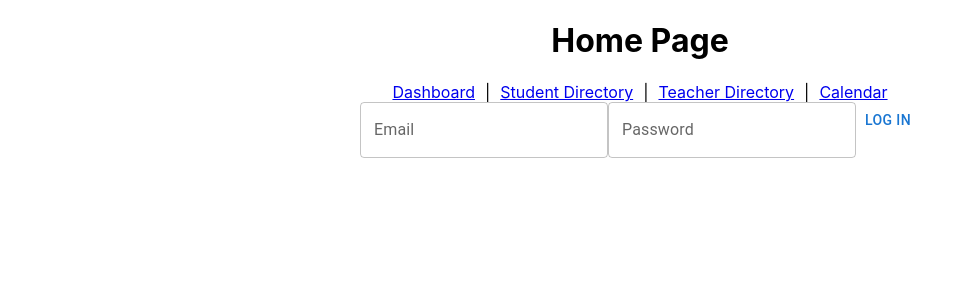
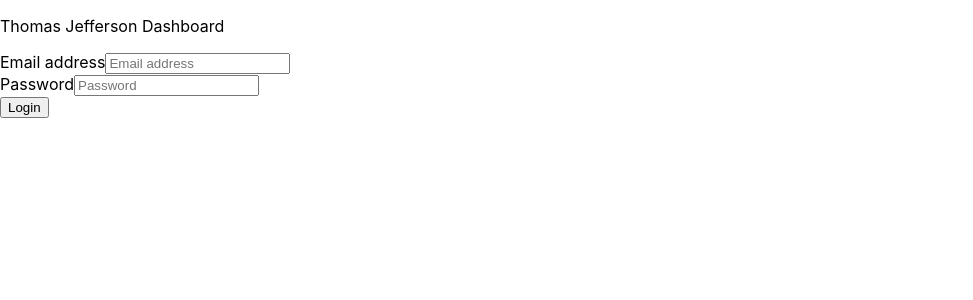
Before and after one commit to jrp9pte/Educator_Hub, a React (Create React App) app in the folder tje-dashboard-app/: page / in a window 1280 px wide. Shown: the top 300 px of the page, without its empty margins (0-973 px from the left). Built offline with nearby package versions, Linux system fonts and the light colour scheme.

Commit message:
authentication all added, multiple files changed

```diff
--- a/tje-dashboard-app/src/App.js
+++ b/tje-dashboard-app/src/App.js
@@ -1,6 +1,9 @@
 // import { render } from "react-dom";
 import { BrowserRouter, Routes, Route, Link } from "react-router-dom";
 import Home from "./pages/Home.js";
+//import Signup from './page/Signup';
+//import Login from './page/Login';
+import Login from './components/AUTH/Login'
 import Dashboard from "./pages/Dashboard.js";
 import Calendar from "./pages/Calendar.js";
 import StudentDirectory from "./pages/StudentDirectory.js";
@@ -12,7 +15,8 @@ function App() {
   return (
     <BrowserRouter>
       <Routes>
-        <Route path="/" element={<Home />} />
+        <Route path="/" element={<Login />} />
+        <Route path="/Home" element={<Home />} />
         <Route path="overall_dashboard">
           <Route index element={<Dashboard />} />
           <Route path="class_page/:id" element={<ClassPage />} />
@@ -40,7 +44,7 @@ function App() {
               >
                 Page Not Found
               </h1>
-              <Link to="/">Home Page</Link>
+              <Link to="/Home">Home Page</Link>
             </div>
           }
         />
--- /dev/null
+++ b/tje-dashboard-app/src/components/AUTH/Login.js
@@ -0,0 +1,84 @@
+import React, {useState} from 'react';
+import { BrowserRouter, Routes, Route, Link } from "react-router-dom";
+import {  signInWithEmailAndPassword   } from 'firebase/auth';
+import { auth } from '../../firebase.js';
+import { NavLink, useNavigate } from 'react-router-dom';
+import Home from "../../pages/Home.js";
+
+const Login = () => {
+    const navigate = useNavigate();
+    const [email, setEmail] = useState('');
+    const [password, setPassword] = useState('');
+
+    const onLogin = (e) => {
+        e.preventDefault();
+        signInWithEmailAndPassword(auth, email, password)
+        .then((userCredential) => {
+            // Signed in
+            const user = userCredential.user;
+
+            navigate("/Home");
+            //<Route path="/" element={<Home />} />
+            console.log(user);
+        })
+        .catch((error) => {
+            const errorCode = error.code;
+            const errorMessage = error.message;
+            console.log(errorCode, errorMessage)
+        });
+
+    }
+
+    return(
+        <>
+            <main >
+                <section>
+                    <div>
+                        <p> Thomas Jefferson Dashboard </p>
+
+                        <form>
+                            <div>
+                                <label htmlFor="email-address">
+                                    Email address
+                                </label>
+                                <input
+                                    id="email-address"
+                                    name="email"
+                                    type="email"
+                                    required
+                                    placeholder="Email address"
+                                    onChange={(e)=>setEmail(e.target.value)}
+                                />
+                            </div>
+
+                            <div>
+                                <label htmlFor="password">
+                                    Password
+                                </label>
+                                <input
+                                    id="password"
+                                    name="password"
+                                    type="password"
+                                    required
+                                    placeholder="Password"
+                                    onChange={(e)=>setPassword(e.target.value)}
+                                />
+                            </div>
+
+                            <div>
+                                <button
+                                    onClick={onLogin}
+                                >
+                                    Login
+                                </button>
+                            </div>
+                        </form>
+
+                    </div>
+                </section>
+            </main>
+        </>
+    )
+}
+
+export default Login
--- a/tje-dashboard-app/src/components/AUTH/LoginForm.js
+++ /dev/null
@@ -1,44 +0,0 @@
-import { useState } from 'react';
-import { getAuth, signInWithEmailAndPassword } from "firebase/auth";
-import TextField from '@mui/material/TextField';
-import Button from '@mui/material/Button';
-
-function LoginForm() {
-    const [email, setEmail] = useState('');
-    const [password, setPassword] = useState('');
-
-    const handleLogin = async (e) => {
-      e.preventDefault();
-      const auth = getAuth();
-      try {
-        const userCredential = await signInWithEmailAndPassword(auth, email, password);
-
-        const user = userCredential.user;
-
-      } catch (error) {
-        const errorCode = error.code;
-        const errorMessage = error.message;
-
-        console.log(errorCode, errorMessage);
-      }
-    };
-
-    return (
-      <form onSubmit={handleLogin}>
-        <TextField
-          label="Email"
-          value={email}
-          onChange={(e) => setEmail(e.target.value)}
-        />
-        <TextField
-          label="Password"
-          type="password"
-          value={password}
-          onChange={(e) => setPassword(e.target.value)}
-        />
-        <Button type="submit">Log in</Button>
-      </form>
-    );
-  }
-
-  export default LoginForm;
--- a/tje-dashboard-app/src/components/Dash_board/Dash_board.js
+++ b/tje-dashboard-app/src/components/Dash_board/Dash_board.js
@@ -77,7 +77,7 @@ function DASH_BOARD() {
     <div style={{ textAlign: "center" }}>
       <h1>Overall Dashboard</h1>
       <ButtonGroup variant="contained" aria-label="outlined button group">
-        <Link to="/" style={{ textDecoration: 'none' }}>
+        <Link to="/Home" style={{ textDecoration: 'none' }}>
           <Button>Home</Button>
         </Link>
       </ButtonGroup>
--- a/tje-dashboard-app/src/components/HOME/HOME.js
+++ b/tje-dashboard-app/src/components/HOME/HOME.js
@@ -2,8 +2,7 @@ import { Link } from "react-router-dom";
 
 import React from 'react';
 import {Container, Row, Col, Image} from "react-bootstrap"
-import LoginForm from "../AUTH/LoginForm";
-
+import Login from "../AUTH/Login";
 function HOME() {
   return (
     	<div style={{ textAlign: "center" }}>
@@ -15,7 +14,6 @@ function HOME() {
           <Link to="/teacher_directory">Teacher Directory</Link>
           <span style={{ margin: "0 10px" }}>|</span>
           <Link to="/calendar">Calendar</Link>
-          <LoginForm />
         </div>
   );
 }
--- a/tje-dashboard-app/src/components/Student_Directory/Student_Directory.js
+++ b/tje-dashboard-app/src/components/Student_Directory/Student_Directory.js
@@ -80,7 +80,7 @@ function Student_Directory() {
   return (
     <div style={{ textAlign: "center" }}>
       <h1>Student Directory</h1>
-      <Link to="/">Home</Link>
+      <Link to="/Home">Home</Link>
       <header>
         <br></br>
       <Button
--- a/tje-dashboard-app/src/components/Teacher_Dashboard/Teacher_Dashboard.js
+++ b/tje-dashboard-app/src/components/Teacher_Dashboard/Teacher_Dashboard.js
@@ -44,7 +44,7 @@ function TEACHER_DASHBOARD() {
       <h1>Teacher Dashboard</h1>
 
       <ButtonGroup variant="contained" aria-label="outlined button group">
-        <Link to="/" style={{ marginRight: "10px" }}>
+        <Link to="/Home" style={{ marginRight: "10px" }}>
           <Button>Home</Button>
         </Link>
         <Link onClick={() => navigate(-1)}>
--- a/tje-dashboard-app/src/components/Teacher_Directory/Teacher_Directory.js
+++ b/tje-dashboard-app/src/components/Teacher_Directory/Teacher_Directory.js
@@ -108,7 +108,7 @@ function TEACHER_DIRECTORY() {
   return (
     <div style={{ textAlign: "center" }}>
       <h1>Teacher Directory</h1>
-      <Link to="/">
+      <Link to="/Home">
         <Button variant="contained">Home</Button>
       </Link>
       <br></br>
--- a/tje-dashboard-app/src/firebase.js
+++ b/tje-dashboard-app/src/firebase.js
@@ -1,4 +1,5 @@
 import { initializeApp } from "firebase/app";
+import { getAuth } from "firebase/auth";
 import { getFirestore } from "firebase/firestore";
 const firebaseConfig = {
   apiKey: process.env.REACT_APP_apiKey,
@@ -10,4 +11,5 @@ const firebaseConfig = {
 };
 const firebaseApp = initializeApp(firebaseConfig);
 const db = getFirestore(firebaseApp);
+export const auth = getAuth(firebaseApp);
 export { db };
--- a/tje-dashboard-app/src/pages/Calendar.js
+++ b/tje-dashboard-app/src/pages/Calendar.js
@@ -6,7 +6,7 @@ function Calendar() {
     return(
     <div style={{ textAlign: "center" }}>
         <h1>Calendar</h1>
-        <Link to="/">Home</Link>
+        <Link to="/Home">Home</Link>
         <Row>
         <Col>
           <iframe
```
